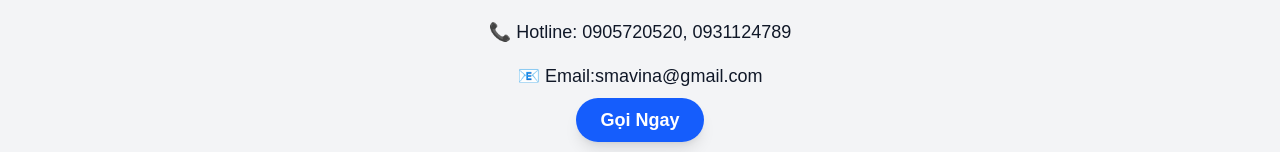
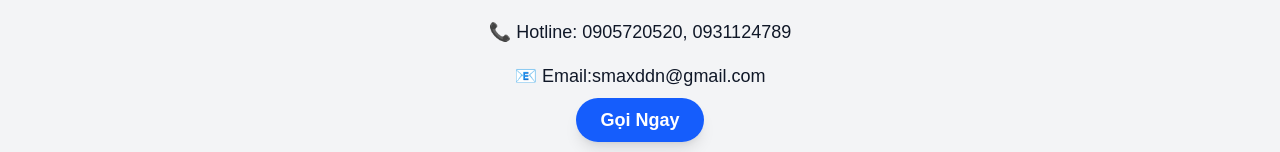
Before and after one commit to vinhhung1108/sma, a Next.js app: page / in a window 1280 px wide. Shown: the part 1803-1955 px from the top of the page. Built offline with nearby package versions, Linux system fonts and the light colour scheme.

Commit message:
update images

```diff
--- a/src/app/page.tsx
+++ b/src/app/page.tsx
@@ -110,7 +110,7 @@
             📍 Địa chỉ: Phường An Khê, Quận Thanh Khê, TP. Đà Nẵng
           </p>
           <p className="text-lg mb-4">📞 Hotline: 0905720520, 0931124789</p>
-          <p className="text-lg mb-4">📧 Email:smavina@gmail.com</p>
+          <p className="text-lg mb-4">📧 Email:smaxddn@gmail.com</p>
           <a
             href="tel:0905720520"
             className="bg-blue-600 text-white px-6 py-3 rounded-full text-lg font-bold shadow-lg hover:bg-blue-700 transition"
```
